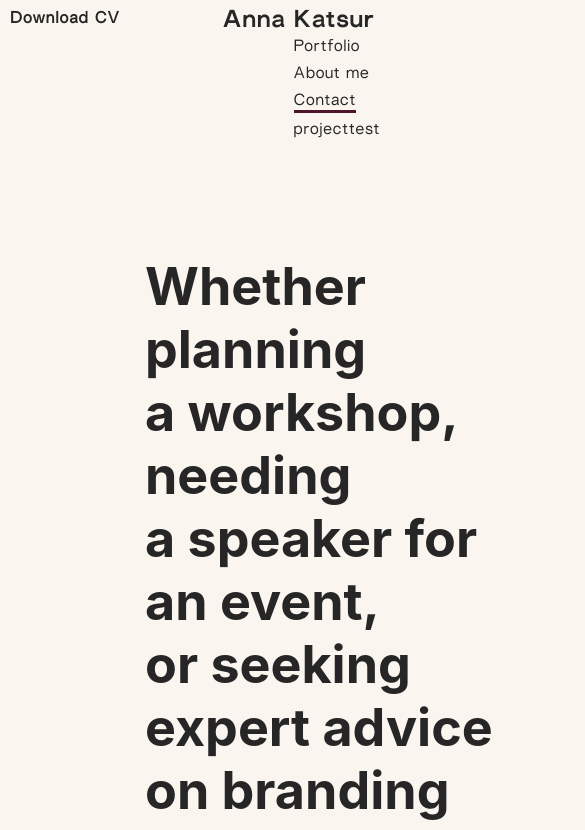
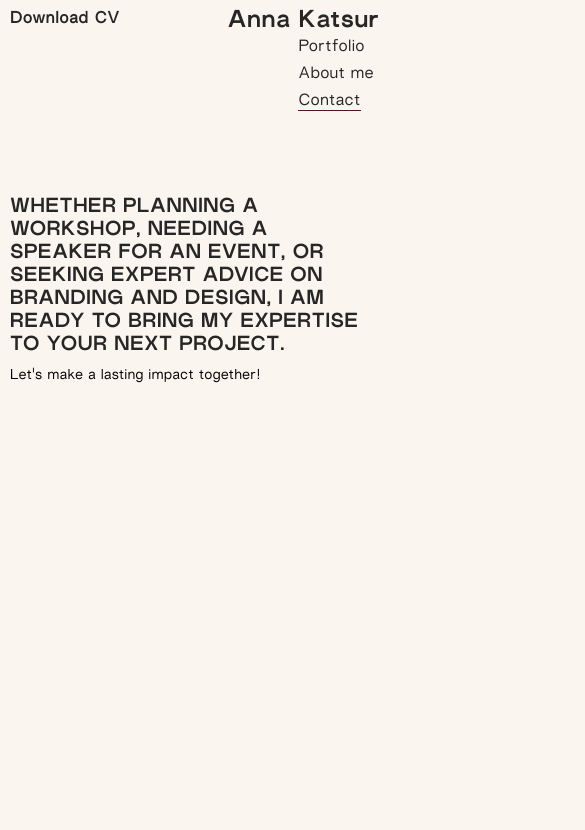
Before and after one commit to annalatyeva/anna-katsur-portfolio, a React (Create React App) app: page /contact in a window 390 px wide. Shown: the top 830 px of the page, 585 px wide, since content can reach past the window. Built offline with nearby package versions, Linux system fonts and the light colour scheme.

Commit message:
contacts with styles and mobile styles

```diff
--- a/src/App.js
+++ b/src/App.js
@@ -4,7 +4,6 @@ import "./App.scss";
 
 import Header from "./components/Header/Header";
 import Portfolio from "./pages/Portfolio/Portfolio";
-import ProjectPage from "./pages/ProjectPage/ProjectPage";
 
 import Contacts from "./pages/Сontacts/Contacts";
 import Project1 from "./pages/ProjectPages/Project1";
@@ -26,7 +25,7 @@ function App() {
             <Route path="/" element={<div>Главная</div>} />
             <Route path="/portfolio" element={<Portfolio />} />
             <Route path="/about" element={<div>Обо мне</div>} />
-            <Route path="/contact" element={<div><Contacts /></div>} />
+            <Route path="/contact" element={<Contacts />} />
             <Route path="/projecttest" element={<Project1 />} />
             <Route path="/project01" element={<Project1 />} />
             <Route path="/project02" element={<Project2 />} />
--- a/src/App.scss
+++ b/src/App.scss
@@ -13,3 +13,9 @@ header *.active::after {
   width: 100%;
   background-color: $bordo;
 }
+
+@media (max-width: 1024px) {
+  header *.active::after {
+    height: 1px;
+  }
+}
--- a/src/components/Header/Header.jsx
+++ b/src/components/Header/Header.jsx
@@ -40,15 +40,6 @@ const Header = () => {
                   Contact
                 </NavLink>
               </li>
-              <li>
-                <NavLink
-                  to="/projecttest"
-                  setActiveLink
-                  className={setActiveLink}
-                >
-                  projecttest
-                </NavLink>
-              </li>
             </div>
           </ul>
         </nav>
--- a/src/components/Header/Header.module.scss
+++ b/src/components/Header/Header.module.scss
@@ -69,9 +69,7 @@ header *a:hover::after {
   }
 
   .container {
-    width: 100%;
     min-width: 200px;
-    padding: 10px;
   }
 
   .download {
@@ -87,3 +85,10 @@ header *a:hover::after {
     font-size: 16px;
   }
 }
+
+@media (max-width: 767px) {
+  .container {
+    width: 100%;
+    padding: 10px;
+  }
+}
--- a/src/pages/Сontacts/Contacts.jsx
+++ b/src/pages/Сontacts/Contacts.jsx
@@ -4,7 +4,9 @@ const Contacts = () => {
   return (
     <div className={ContactsStyle.container}>
       <div className={ContactsStyle.info}>
-        Whether planning a&nbsp;workshop, needing a&nbsp;speaker for an&nbsp;event, or&nbsp;seeking expert advice on&nbsp;branding and&nbsp;design, I&nbsp;am&nbsp;ready to bring my&nbsp;expertise to your next project.
+        {window.innerWidth > 1023 ?
+          'Whether planning a workshop, needing    a speaker for an event, or seeking expert advice on branding and design, I am ready to bring my expertise to your next project.' :
+          'WHETHER PLANNING A WORKSHOP, NEEDING A SPEAKER FOR AN EVENT, OR SEEKING EXPERT ADVICE ON BRANDING AND DESIGN, I AM READY TO BRING MY EXPERTISE TO YOUR NEXT PROJECT.'}
       </div>
       <p className={ContactsStyle.smalInfo}>Let's make a lasting impact together!</p>
     </div>
--- a/src/pages/Сontacts/Contacts.module.scss
+++ b/src/pages/Сontacts/Contacts.module.scss
@@ -1,18 +1,44 @@
-@import '../../assets/styles/variables.scss';
+@import "../../assets/styles/variables.scss";
 
 .container {
-    padding: 105px;
-    margin-left: 40px;
-    min-width: 600px;
-    width: 65%;
+  padding: 110px 40px 300px;
+  min-width: 600px;
+  width: 68%;
 }
 
 .info {
-    color: $black;
-    font-size: 52px;
-    font-weight: bold;
+  color: $black;
+  font-size: 52px;
+  font-family: $nonBold;
+  letter-spacing: 0.03em;
 }
 
 .smalInfo {
-    font-size: 36px;
+  font-family: $nonRegular;
+  font-size: 36px;
+  padding-top: 20px;
+  letter-spacing: 0.04em;
 }
+
+@media (max-width: 1024px) {
+  .container {
+    min-width: 200px;
+    width: 75%;
+  }
+
+  .info {
+    font-size: 20px;
+  }
+
+  .smalInfo {
+    font-size: 14px;
+    padding-top: 10px;
+  }
+}
+
+@media (max-width: 767px) {
+  .container {
+    width: 95%;
+    padding: 75px 10px 170px;
+  }
+}
```
